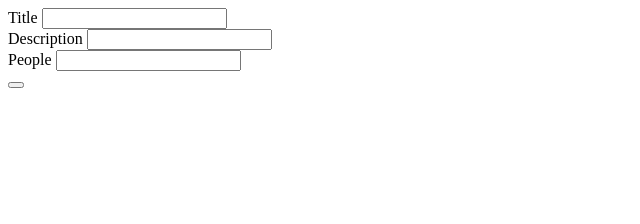
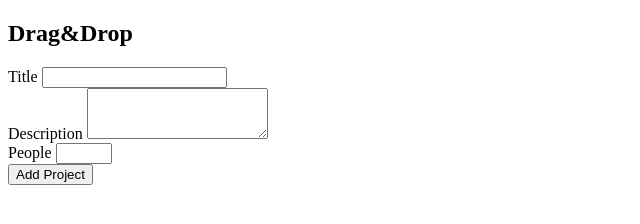
Before and after one commit to manzitresor/draganddrop, a website with bundled scripts: page index.html in a window 1280 px wide. Shown: the whole page, without its empty margins (0-640 px from the left). Built offline with nearby package versions, Linux system fonts and the light colour scheme; files whose address does not match are found by name.

Commit message:
Add project list page

```diff
--- a/index.html
+++ b/index.html
@@ -8,27 +8,38 @@
     <link rel="stylesheet" href="./app.css" >
 </head>
 <body>
+   <section>
+    <h1 class="logo-heading">Drag&Drop</h1>
+   </section>
+    <section id="project-input">
+        <form>
+            <div class="form-control">
+                <label for="title">Title</label>
+                <input type="text" id="title" />
+            </div>
+            <div class="form-control">
+                <label for="description">Description</label>
+                <textarea id="description" rows="3"></textarea>
+            </div>
+            <div class="form-control">
+                <label for="people">People</label>
+                <input type="number" id="people" step="1" min="0" max="10"/>
+            </div>
+            <button>Add Project</button>
+        </form>
+    </section>
+    <section id="single-project">
 
-    <content>
-        <form>
-            <div>
-                <label>Title</label>
-                <input type="text"/>
-            </div>
-            <div>
-                <label>Description</label>
-                <input type="text"/>
-            </div>
-            <div>
-                <label>People</label>
-                <input type="number"/>
-            </div>
-            <button></button>
-        </form>
-    </content>
-    <content>
-
-    </content>
+    </section>
+    <section id="project-list">
+        <div class="projects">
+            <header>
+                <h2></h2>
+            </header>
+            <ul></ul>
+        </div>
+    </section>
+    <div id="app"></div>
 
 </body>
 </html>
```
